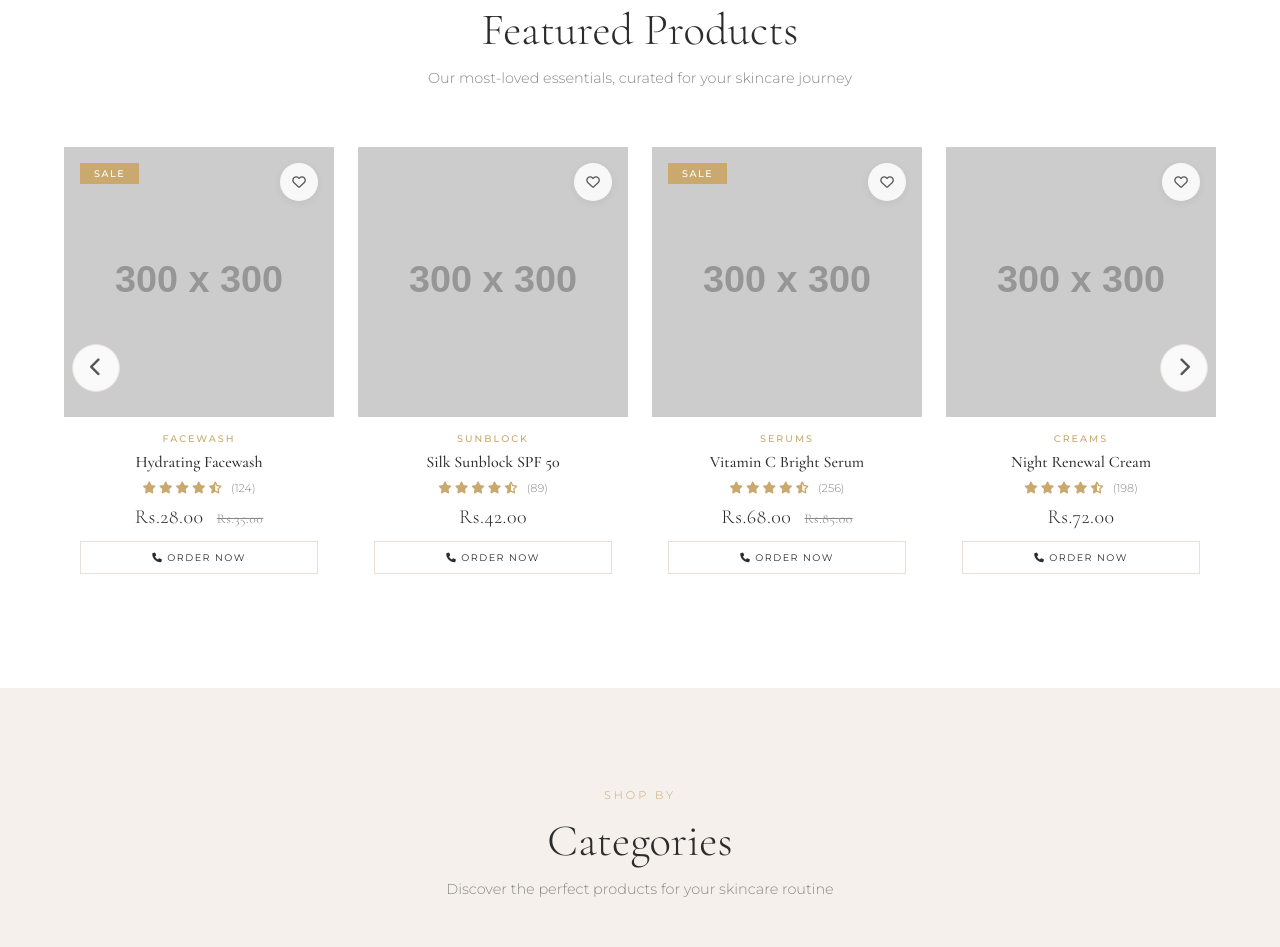
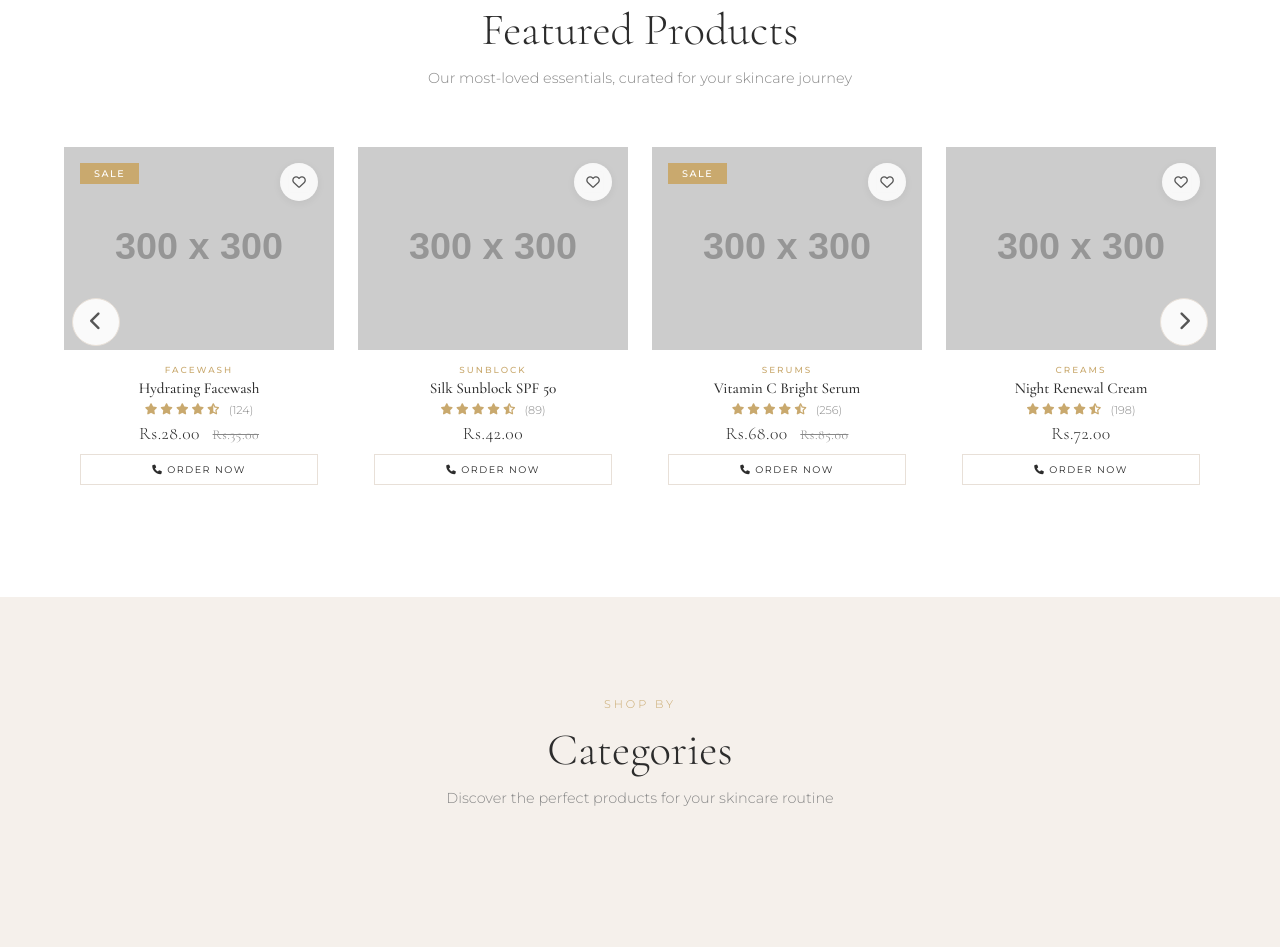
Before and after one commit to alizaibtech1-bit/project1, a plain HTML site: page frontend/index.html in a window 1280 px wide. Shown: the part 1414-2361 px from the top of the page. Drawn offline with nearby package versions, Linux system fonts and the light colour scheme; no server answers; placeholder pictures from the web are drawn by us.

Commit message:
fix: reduce featured product image size - 4:3 aspect ratio, compact card

```diff
--- a/frontend/css/style.css
+++ b/frontend/css/style.css
@@ -1257,10 +1257,13 @@ img { max-width: 100%; display: block; }
   gap: 24px;
 }
 .slider-track .product-card { width: calc(25% - 18px); flex-shrink: 0; }
-.slider-track .product-card .card-image { aspect-ratio: 1; }
-.slider-track .product-card .card-body { padding: 16px 16px 12px; }
-.slider-track .product-card .card-body h3 { font-size: 1rem; }
-.slider-track .product-card .add-to-cart { width: calc(100% - 32px); margin: 0 16px 14px; padding: 10px 0; font-size: 0.6rem; letter-spacing: 1.5px; }
+.slider-track .product-card .card-image { aspect-ratio: 4/3; }
+.slider-track .product-card .card-body { padding: 14px 16px 10px; }
+.slider-track .product-card .card-body .card-category { font-size: 0.55rem; margin-bottom: 4px; }
+.slider-track .product-card .card-body h3 { font-size: 0.95rem; margin-bottom: 4px; }
+.slider-track .product-card .card-body .rating { margin-bottom: 6px; font-size: 0.7rem; }
+.slider-track .product-card .card-body .price { font-size: 1.1rem; }
+.slider-track .product-card .add-to-cart { width: calc(100% - 32px); margin: 0 16px 12px; padding: 9px 0; font-size: 0.6rem; letter-spacing: 1.5px; }
 .slider-btn {
   position: absolute;
   top: 50%;
```
